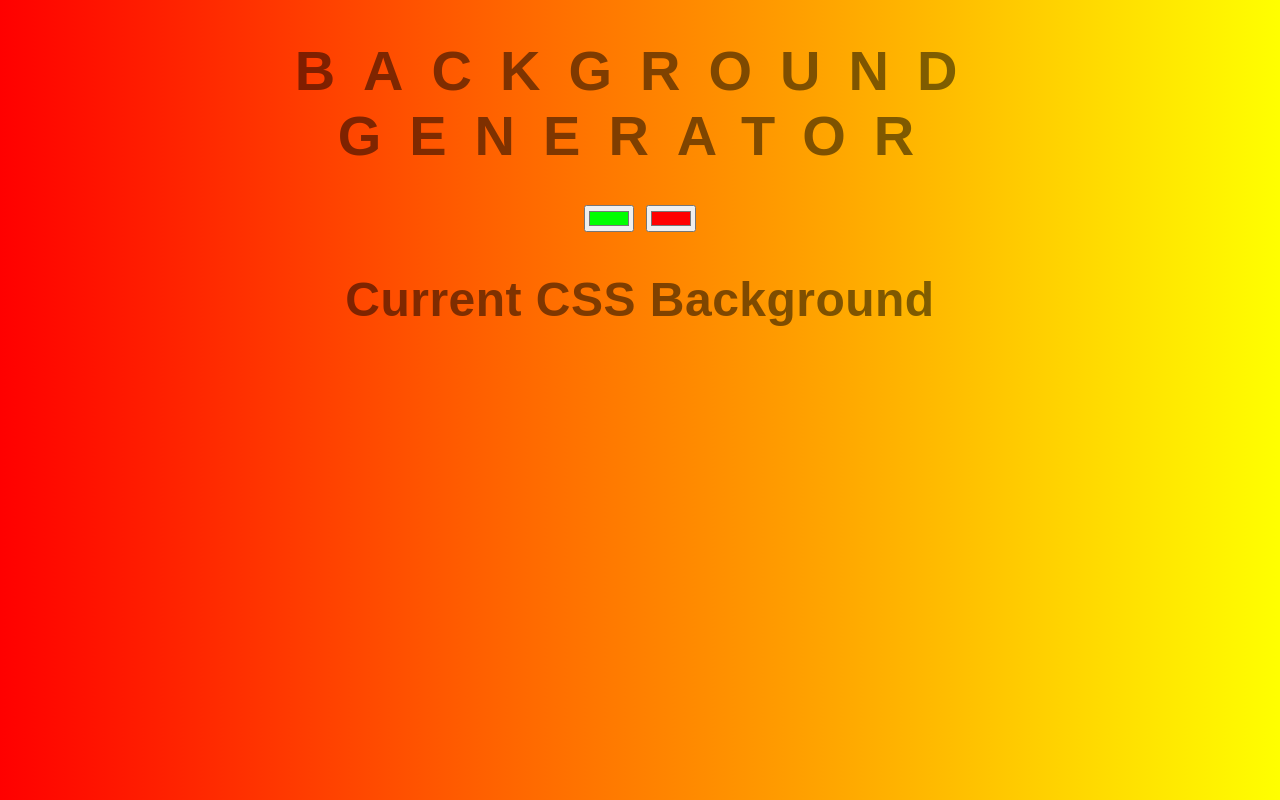
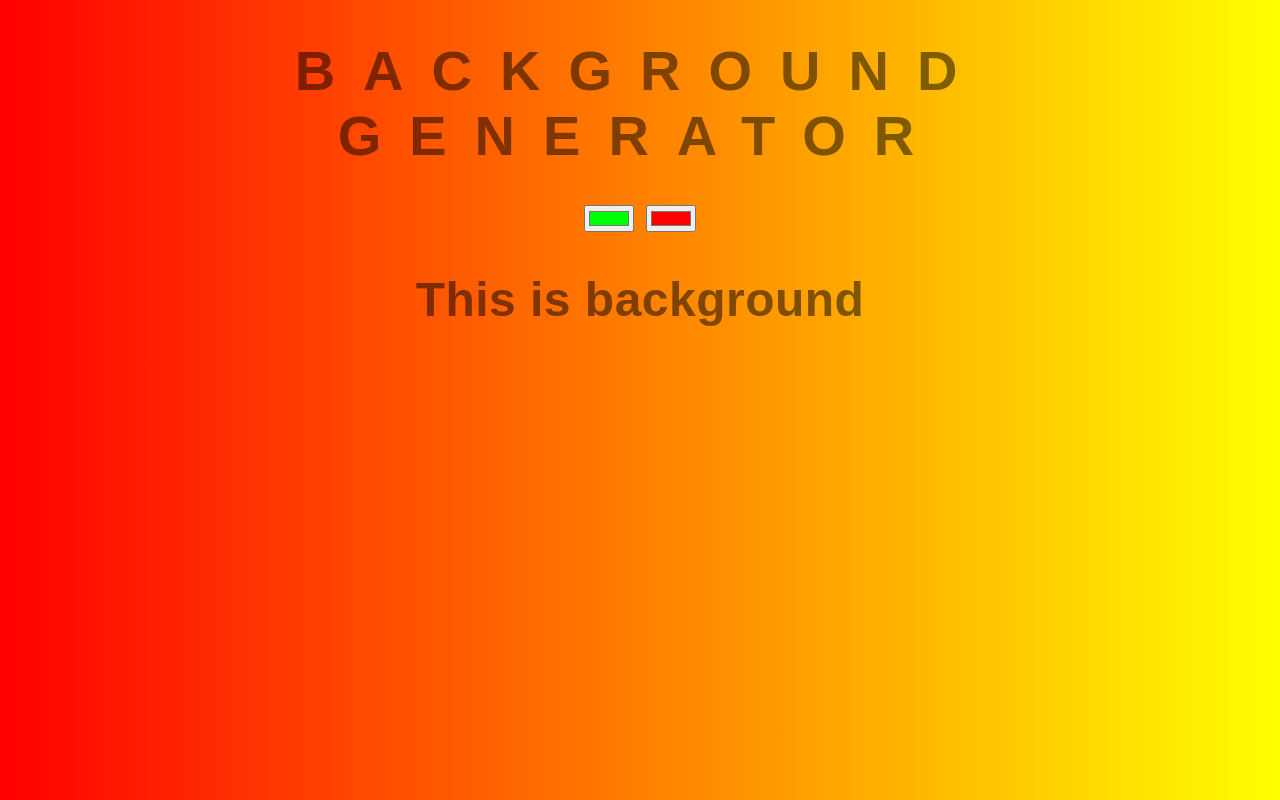
Before and after one commit to Girtsl16/background-generator, a plain HTML site: page index.html in a window 1280 px wide. Drawn offline with Linux system fonts and the light colour scheme.

Commit message:
changing text

```diff
--- a/index.html
+++ b/index.html
@@ -10,7 +10,7 @@
     <h1>Background Generator</h1>
     <input class="color1" type="color" name = "color1", value="#00ff00">
     <input class="color2" type="color" name = "color2", value="#ff0000">
-    <h2>Current CSS Background</h2>
+    <h2>This is background</h2>
     <h3></h3>
     <script type="text/javascript" src="script.js"></script>
 </body>
```
